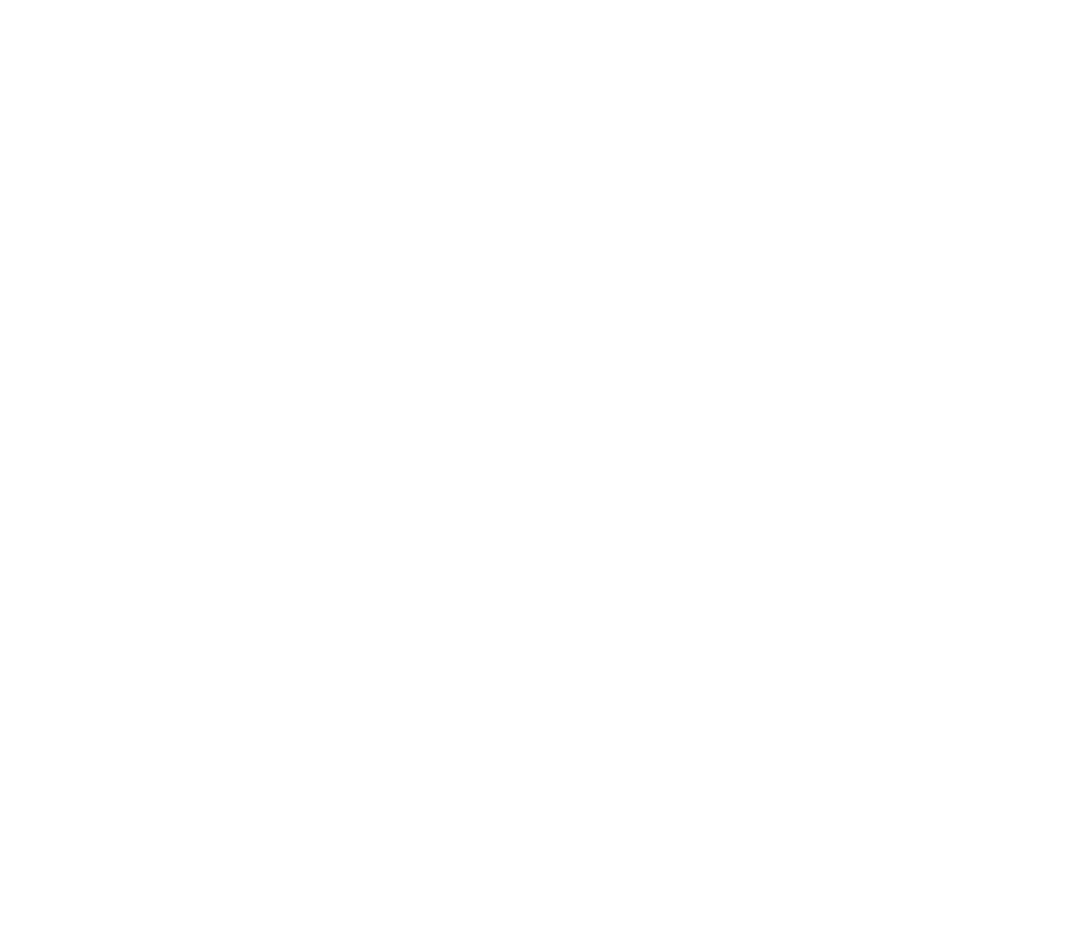
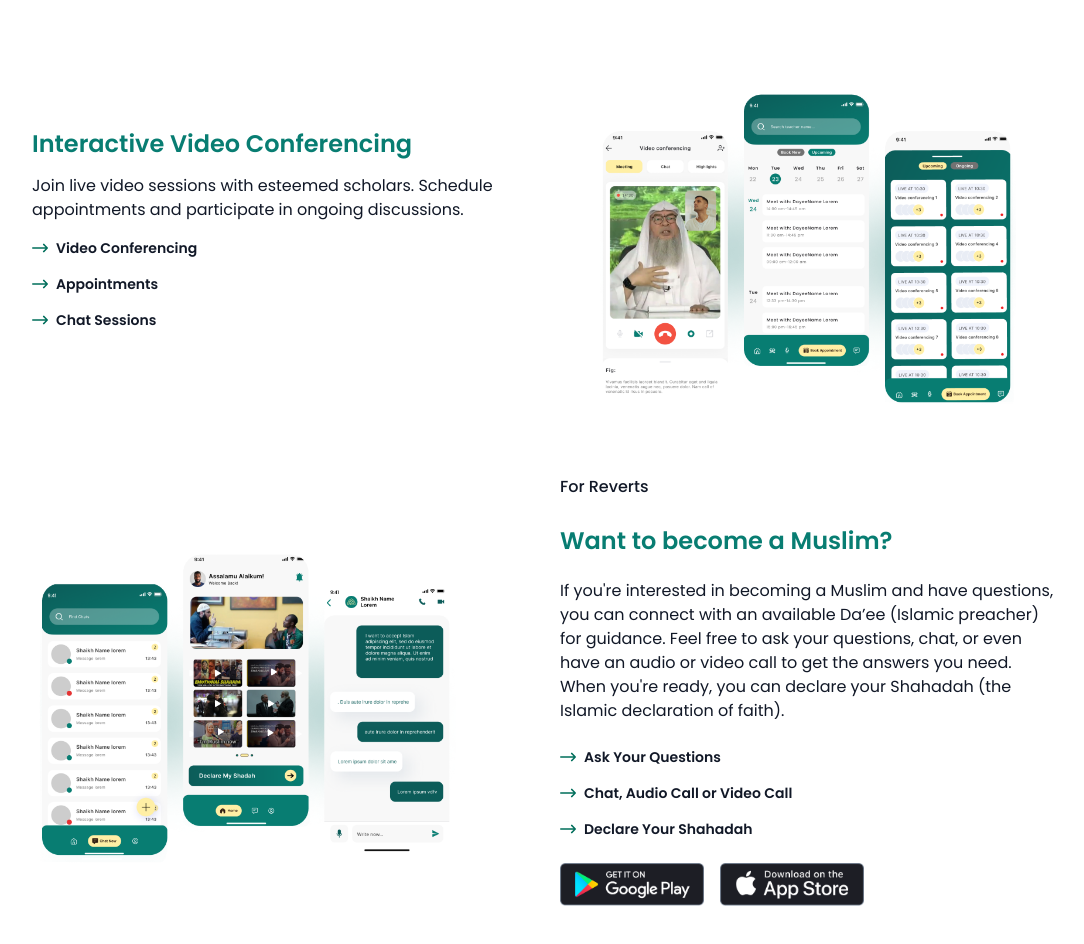
Before and after one commit to well300/Huda-App-Clone, a React (Vite) app: page / in a window 1280 px wide. Shown: the part 1280-2224 px from the top of the page, without its empty margins (96-1180 px from the left). Before the commit the page ends 1334 px from the top, so only its background shows below. Built offline with nearby package versions, Linux system fonts and the light colour scheme.

Commit message:
Pages added

```diff
--- a/src/App.jsx
+++ b/src/App.jsx
@@ -1,7 +1,9 @@
 import React from "react";
 import Navbar from "./components/NavBar";
 import Home from "./components/Home";
-import KeyFeatures from "./components/KeyFeatures"
+import KeyFeatures from "./components/KeyFeatures";
+import InteractiveVid from "./components/InteractiveVid"
+import ForReverts from "./components/ForReverts"
 
 const App = () => {
   return (
@@ -10,12 +12,18 @@
       <Navbar />
 
       <section id="home" className="pt-16 bg-white">
-        <Home /> {/* This will display your Home component */}
+        <Home />
       </section>
 
-      <section id="keyfeatures" className=" bg-white">
-        <KeyFeatures /> {/* This will display your Home component */}
+      <section id="keyfeatures" className="pt-16 bg-white">
+        <KeyFeatures />
+        <InteractiveVid />
       </section>
+
+      <section id="forreverts" className=" pb-16 bg-white">
+        <ForReverts />
+      </section>
+
 
 
     </div>
--- a/src/components/ForReverts.jsx
+++ b/src/components/ForReverts.jsx
@@ -1,54 +1,90 @@
 import React from "react";
 import { motion } from "framer-motion";
-import gridRightImage from '../assets/gridright.png';
+import gridLeftImage from '../assets/forrevert.png';
+import rightArrow from '../assets/right-arrow.svg';
+import googleStore from "../assets/storesimg/google_store.png";
+import appleStore from "../assets/storesimg/apple_store.png";
 
-const InteractiveVid = () => {
+const ForReverts = () => {
   return (
     <motion.section
-      className="w-full flex flex-col md:flex-row items-center justify-between px-6 md:px-32 py-16 bg-white"
+      className="w-full flex flex-col md:flex-row items-center justify-between px-6 md:px-16 bg-white md:mt-0"
       initial={{ opacity: 0 }}
       animate={{ opacity: 1 }}
       transition={{ duration: 1 }}
     >
+      {/* Left Side Image */}
       <motion.div
-        className="w-full md:w-1/3 flex justify-center order-1 md:order-2 mb-8 md:mb-0"
-        initial={{ x: 30, opacity: 0 }}
+        className="w-full md:w-1/2 mb-8 md:mb-0 flex justify-center md:mr-8 order-last md:order-first"
+        initial={{ x: -30, opacity: 0 }}
         animate={{ x: 0, opacity: 1 }}
+        whileHover={{ scale: 1.05 }}
         transition={{ duration: 0.8 }}
       >
         <img
-          src={gridRightImage}
-          alt="Interactive Feature"
-          className="w-4/5 md:w-full h-auto object-contain"
-          style={{
-            transform: 'rotate(-30deg)',
-          }}
+          src={gridLeftImage}
+          alt="Grid Left"
+          className="w-4/2 sm:w-4/5 md:w-3/4 h-auto mt-6 sm:mt-8 object-contain"
         />
       </motion.div>
 
-      <div className="w-full md:w-2/3 text-gray-900 font-poppins space-y-6 text-left md:mr-8 order-2 md:order-1">
-        <h3 className="text-lg md:text-2xl font-medium" style={{ color: '#0C5C59' }}>
-          Interactive Video Conferencing:
+      {/* Right Side Content */}
+      <motion.div
+        className="w-full md:w-1/2 text-gray-900 font-poppins space-y-6 text-left"
+        initial={{ opacity: 0 }}
+        animate={{ opacity: 1 }}
+        transition={{ delay: 0.3, duration: 1 }}
+      >
+        {/* Section Header */}
+        <h3 className="text-xl md:text-2xl font-medium" style={{ fontSize: '16px' }}>
+          For Reverts
         </h3>
 
-        <p className="text-base md:text-lg" style={{ fontSize: '16px' }}>
-          Join live video sessions with esteemed scholars. Schedule appointments and participate in ongoing discussions.
+        {/* Feature Title */}
+        <h4
+          className="text-lg md:text-xl font-semibold"
+          style={{ color: '#087D72', fontSize: '24px' }}
+        >
+          Want to become a Muslim?
+        </h4>
+
+        {/* Feature Description */}
+        <p className="text-sm md:text-base lg:mr-16" style={{ fontSize: '16px' }}>
+          If you're interested in becoming a Muslim and have questions, you can connect with an available Da’ee (Islamic preacher) for guidance. Feel free to ask your questions, chat, or even have an audio or video call to get the answers you need. When you're ready, you can declare your Shahadah (the Islamic declaration of faith).
         </p>
 
-        <motion.a
-          href="#"
-          className="inline-block mt-4 px-6 py-3 text-white text-sm font-semibold rounded"
-          style={{
-            background: "linear-gradient(90deg, #087D72, #0C5C59)",
-          }}
-          whileHover={{ scale: 1.05 }}
-          whileTap={{ scale: 0.95 }}
-        >
-          See more
-        </motion.a>
-      </div>
+        {/* Features List with Right Arrow Icons */}
+        <div className="space-y-4">
+          <div className="flex items-center space-x-2">
+            <img src={rightArrow} alt="Right Arrow" className="w-4 h-4" style={{ filter: 'invert(26%) sepia(74%) saturate(1600%) hue-rotate(145deg) brightness(89%) contrast(103%)' }} />
+            <span className="text-sm font-semibold">Ask Your Questions</span>
+          </div>
+          <div className="flex items-center space-x-2">
+            <img src={rightArrow} alt="Right Arrow" className="w-4 h-4" style={{ filter: 'invert(26%) sepia(74%) saturate(1600%) hue-rotate(145deg) brightness(89%) contrast(103%)' }} />
+            <span className="text-sm font-semibold">Chat, Audio Call or Video Call</span>
+          </div>
+          <div className="flex items-center space-x-2">
+            <img src={rightArrow} alt="Right Arrow" className="w-4 h-4" style={{ filter: 'invert(26%) sepia(74%) saturate(1600%) hue-rotate(145deg) brightness(89%) contrast(103%)' }} />
+            <span className="text-sm font-semibold">Declare Your Shahadah</span>
+          </div>
+        </div>
+
+        {/* App Store Images */}
+        <div className="mt-6 flex items-center space-x-4">
+          <img
+            src={googleStore}
+            alt="Google Play Store"
+            className="w-36 h-auto cursor-pointer transition-transform hover:scale-105"
+          />
+          <img
+            src={appleStore}
+            alt="Apple App Store"
+            className="w-36 h-auto cursor-pointer transition-transform hover:scale-105"
+          />
+        </div>
+      </motion.div>
     </motion.section>
   );
 };
 
-export default InteractiveVid;
+export default ForReverts;
--- a/src/components/Home.jsx
+++ b/src/components/Home.jsx
@@ -4,7 +4,6 @@
 import hero2Image from "../assets/heroimg/hero2.png";
 import googleStore from "../assets/storesimg/google_store.png";
 import appleStore from "../assets/storesimg/apple_store.png";
-import bgVector from "../assets/bgimg/bgVector.png";
 
 const Hero = () => {
   return (
--- /dev/null
+++ b/src/components/InteractiveVid.jsx
@@ -0,0 +1,70 @@
+import React from "react";
+import { motion } from "framer-motion";
+import gridRightImage from '../assets/InteractiveVid.png';
+import rightArrow from '../assets/right-arrow.svg'; // Assuming you have the right arrow icon in this path
+
+const InteractiveVid = () => {
+  return (
+    <motion.section
+      className="w-full flex flex-col md:flex-row items-center justify-between px-6 md:px-16 py-16 bg-white md:mt-0" // Added padding and margin for responsiveness
+      initial={{ opacity: 0 }}
+      animate={{ opacity: 1 }}
+      transition={{ duration: 1 }}
+    >
+      {/* Left Side Image - Adjusted Size with Animation and Responsiveness */}
+      <motion.div
+        className="w-full md:w-1/2 mb-8 md:mb-0 flex justify-center md:mr-8 order-last md:order-last"
+        initial={{ x: -30, opacity: 0 }}
+        animate={{ x: 0, opacity: 1 }}
+        whileHover={{ scale: 1.05 }}
+        transition={{ duration: 0.8 }}
+      >
+        <img
+          src={gridRightImage}
+          alt="Grid Left"
+          className="w-4/2 sm:w-4/5 md:w-3/4 h-auto mt-6 sm:mt-8 object-contain" // Increased the width in larger screens
+        />
+      </motion.div>
+
+      {/* Right Side Content */}
+      <motion.div
+        className="w-full md:w-1/2 text-gray-900 font-poppins space-y-4 text-left"
+        initial={{ opacity: 0 }}
+        animate={{ opacity: 1 }}
+        transition={{ delay: 0.3, duration: 1 }}
+      >
+
+        {/* Feature Title */}
+        <h4
+          className="text-lg lg:ml-16 md:text-xl font-semibold"
+          style={{ color: '#087D72', fontSize: '24px' }}
+        >
+          Interactive Video Conferencing
+        </h4>
+
+        {/* Feature Description */}
+        <p className="text-sm lg:ml-16 md:text-base" style={{ fontSize: '16px' }}>
+        Join live video sessions with esteemed scholars. Schedule appointments and participate in ongoing discussions.
+        </p>
+
+        {/* Features List with Right Arrow Icons */}
+        <div className="space-y-4 lg:ml-16">
+          <div className="flex items-center space-x-2">
+            <img src={rightArrow} alt="Right Arrow" className="w-4 h-4" style={{ filter: 'invert(26%) sepia(74%) saturate(1600%) hue-rotate(145deg) brightness(89%) contrast(103%)' }} />
+            <span className="text-sm font-semibold">Video Conferencing</span>
+          </div>
+          <div className="flex items-center space-x-2">
+            <img src={rightArrow} alt="Right Arrow" className="w-4 h-4" style={{ filter: 'invert(26%) sepia(74%) saturate(1600%) hue-rotate(145deg) brightness(89%) contrast(103%)' }} />
+            <span className="text-sm font-semibold">Appointments</span>
+          </div>
+          <div className="flex items-center space-x-2">
+            <img src={rightArrow} alt="Right Arrow" className="w-4 h-4" style={{ filter: 'invert(26%) sepia(74%) saturate(1600%) hue-rotate(145deg) brightness(89%) contrast(103%)' }} />
+            <span className="text-sm font-semibold">Chat Sessions</span>
+          </div>
+        </div>
+      </motion.div>
+    </motion.section>
+  );
+};
+
+export default InteractiveVid;
--- a/src/components/KeyFeatures.jsx
+++ b/src/components/KeyFeatures.jsx
@@ -6,7 +6,7 @@
 const KeyFeatures = () => {
   return (
     <motion.section
-      className="w-full flex flex-col md:flex-row items-center justify-between px-6 md:px-16 py-16 bg-white mt-56 md:mt-0" // Added padding and margin for responsiveness
+      className="w-full flex flex-col md:flex-row items-center justify-between px-6 md:px-16 bg-white mt-56 md:mt-0" // Added padding and margin for responsiveness
       initial={{ opacity: 0 }}
       animate={{ opacity: 1 }}
       transition={{ duration: 1 }}
@@ -47,8 +47,8 @@
         </h4>
 
         {/* Feature Description */}
-        <p className="text-sm md:text-base" style={{ fontSize: '16px' }}>
-          Access a comprehensive library of <span style={{ color: '#087D72', fontWeight: 'bold'}}>articles, videos, and audio</span> content about Islam. Explore answers to frequently asked questions and engage with a curated knowledge base.
+        <p className="text-sm md:text-base lg:mr-16"  style={{ fontSize: '16px' }}>
+          Access a comprehensive library of <span style={{ color: '#087D72', fontWeight: '16px'}}>articles, videos, and audio</span> content about Islam. Explore answers to frequently asked questions and engage with a curated knowledge base.
         </p>
 
         {/* Features List with Right Arrow Icons */}
```
Also changed, not shown: src/assets/forrevert.png (added), src/assets/interactiveVid.png (added).
